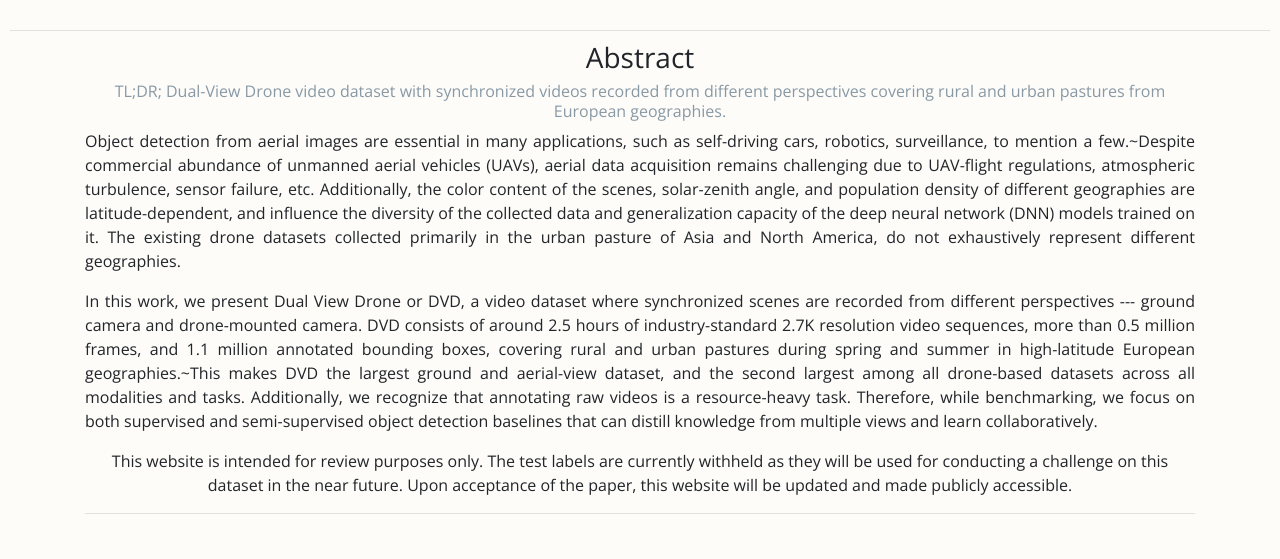
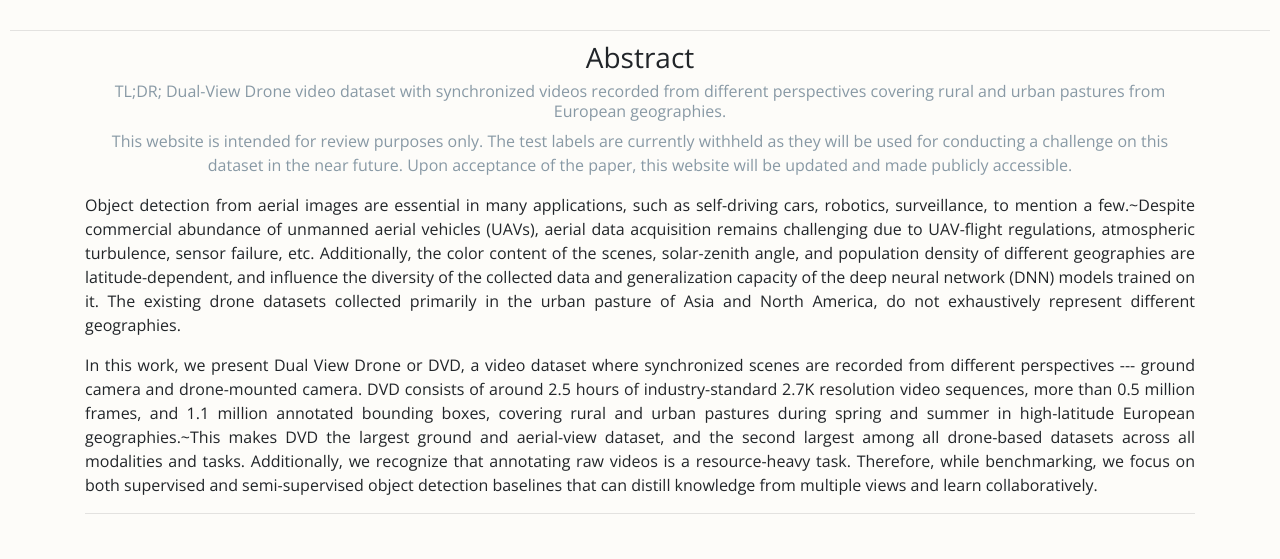
Before and after one commit to MAVREC/MAVREC.github.io, a plain HTML site: page index.html in a window 1280 px wide. Shown: the part 820-1379 px from the top of the page. Drawn offline with nearby package versions, Linux system fonts and the light colour scheme.

Commit message:
Update index.html

```diff
--- a/index.html
+++ b/index.html
@@ -115,6 +115,7 @@
             <h6 style="color:#8899a5" class="text-center">
               TL;DR; Dual-View Drone video dataset with synchronized videos recorded from different perspectives covering rural and urban pastures from European geographies.
             </h6>
+           <p style="color:#8899a5" class="text-center">This website is intended for review purposes only. The test labels are currently withheld as they will be used for conducting a challenge on this dataset in the near future. Upon acceptance of the paper, this website will be updated and made publicly accessible. </p>
             <div><b style="color:#fd5638; font-size:large" id="demo-warning"></b>
 
           <p class="text-justify">
@@ -123,7 +124,7 @@
           <p class="text-justify">
             In this work, we present Dual View Drone or DVD, a video dataset where synchronized scenes are recorded from different perspectives --- ground camera and drone-mounted camera. DVD consists of around 2.5 hours of industry-standard 2.7K resolution video sequences, more than 0.5 million frames, and 1.1 million annotated bounding boxes, covering rural and urban pastures during spring and summer in high-latitude European geographies.~This makes DVD the largest ground and aerial-view dataset, and the second largest among all drone-based datasets across all modalities and tasks. Additionally, we recognize that annotating raw videos is a resource-heavy task. Therefore, while benchmarking, we focus on both supervised and semi-supervised object detection baselines that can distill knowledge from multiple views and learn collaboratively.
           </p>
-          <p class="text-center">This website is intended for review purposes only. The test labels are currently withheld as they will be used for conducting a challenge on this dataset in the near future. Upon acceptance of the paper, this website will be updated and made publicly accessible. </p>
+
         </div>
         <hr style="margin-top:0px">
       </div>
```
